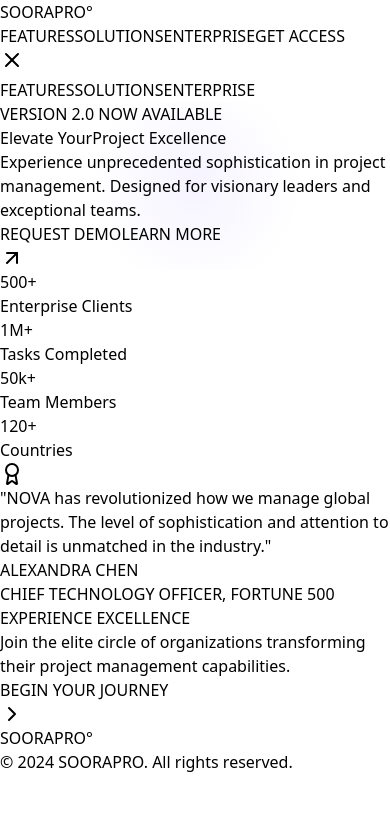
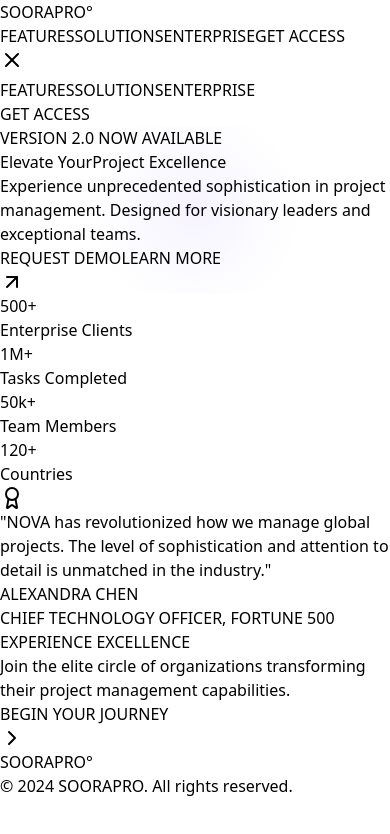
Before and after one commit to mddanish867/maisonpro, a React (Vite) app: page / in a window 390 px wide. Both pictures are taken after a click on the button 12 px from the left and 60 px from the top of the page. Shown: the top 834 px of the page. Built offline with nearby package versions, Linux system fonts and the light colour scheme.

Commit message:
added acces button to mobile menu

```diff
--- a/src/components/home/Navbar.jsx
+++ b/src/components/home/Navbar.jsx
@@ -86,7 +86,14 @@ const Navbar = () => {
                   {item}
                 </a>
               ))}
+
             </div>
+            <button  onClick={handleGetAccess} className="item-center  relative px-8 py-3 overflow-hidden group bg-transparent">
+                <span className="relative z-10 text-sm tracking-widest font-extralight transition-colors duration-300 group-hover:text-black">
+                  GET ACCESS
+                </span>
+                <span className="absolute inset-0 bg-gradient-to-r from-purple-400 to-yellow-300 text-blue-800 translate-y-full transition-transform duration-300 group-hover:translate-y-0" />
+              </button>
           </div>
         )}
       </nav>
```
